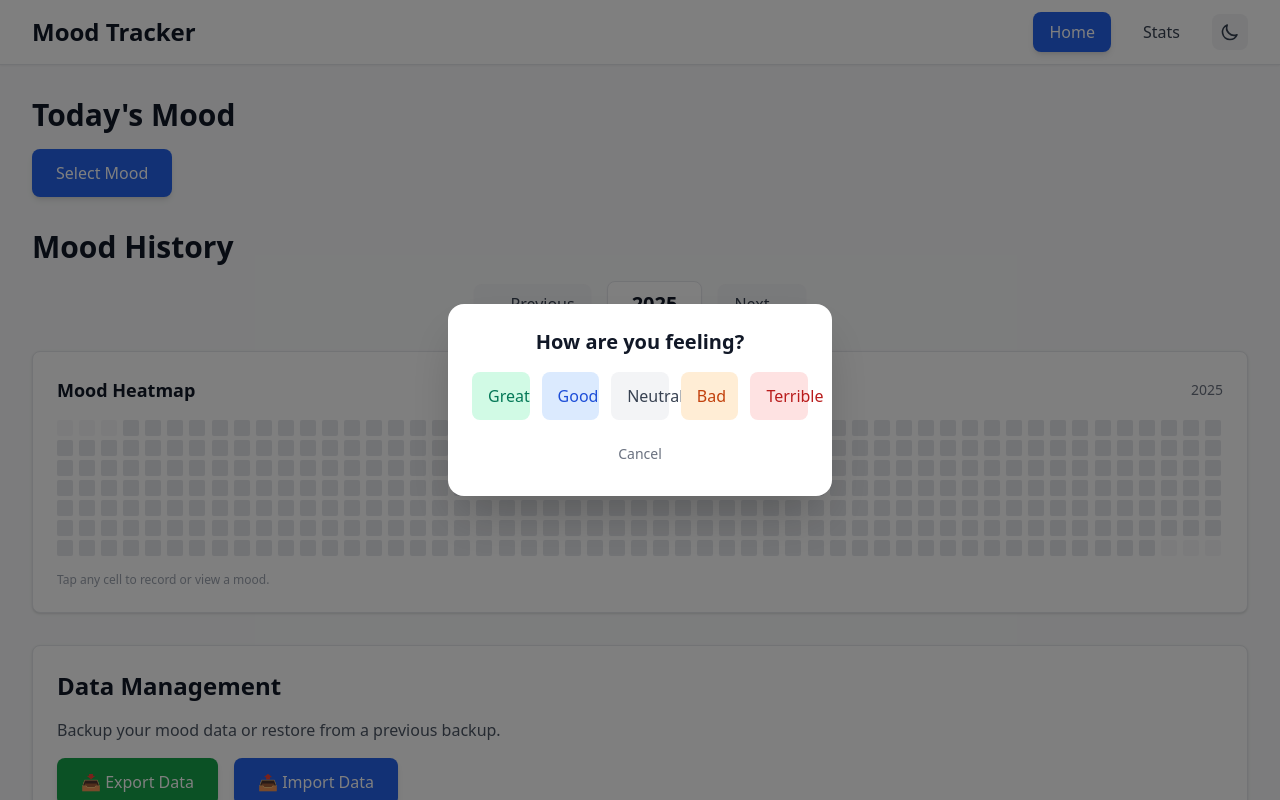
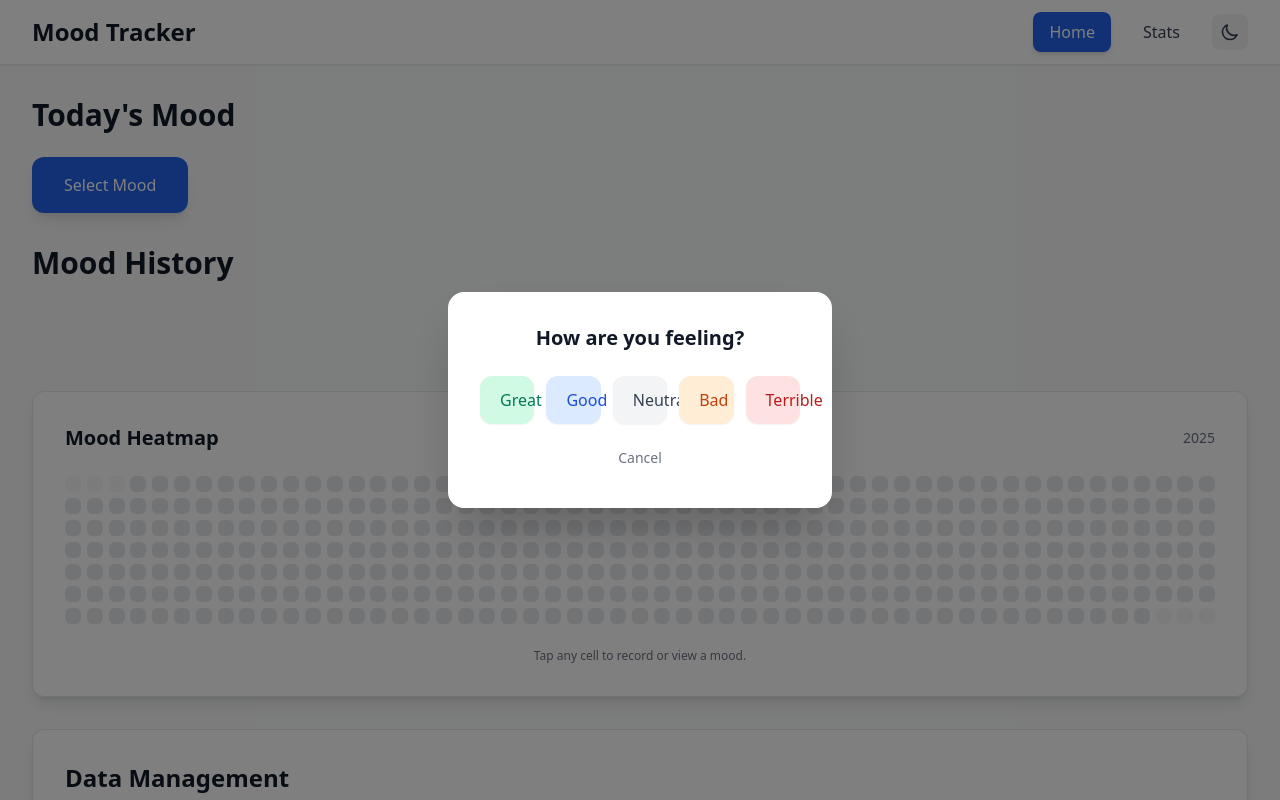
Before and after one commit to Ananta-2311/MoodTracker, a React (Vite) app: page / in a window 1280 px wide. Both pictures are taken after a click on the button "Select Mood". Shown: the top 800 px of the page. Built offline with nearby package versions, Linux system fonts and the light colour scheme; no server answers.

Commit message:
Edit: Some final edits

```diff
--- a/src/components/Heatmap.tsx
+++ b/src/components/Heatmap.tsx
@@ -80,15 +80,15 @@ function Heatmap({ year = new Date().getFullYear(), onCellClick }: HeatmapProps)
   const cells = useMemo(() => generateHeatmapCells(year, allMoods), [year, allMoods, refreshKey])
 
   return (
-    <div className="bg-white dark:bg-gray-800 rounded-lg shadow p-6 border border-gray-200 dark:border-gray-700">
-      <div className="flex items-center justify-between mb-4">
-        <h3 className="text-lg font-semibold text-gray-900 dark:text-white">Mood Heatmap</h3>
-        <span className="text-sm text-gray-500 dark:text-gray-400">{year}</span>
+    <div className="bg-white dark:bg-gray-800 rounded-xl shadow-lg p-8 border border-gray-200 dark:border-gray-700">
+      <div className="flex items-center justify-between mb-6">
+        <h3 className="text-xl font-semibold text-gray-900 dark:text-white">Mood Heatmap</h3>
+        <span className="text-sm font-medium text-gray-500 dark:text-gray-400">{year}</span>
       </div>
 
-      <div className="overflow-x-auto">
+      <div className="overflow-x-auto -mx-2 px-2">
         <div
-          className="grid gap-1"
+          className="grid gap-1.5"
           style={{
             gridTemplateColumns: `repeat(${WEEKS_IN_YEAR}, minmax(0, 1fr))`,
           }}
@@ -107,14 +107,14 @@ function Heatmap({ year = new Date().getFullYear(), onCellClick }: HeatmapProps)
                 key={cell.label}
                 onClick={(e) => onCellClick?.(cell.date, e)}
                 className={`
-                  w-4 h-4 rounded-sm
+                  w-4 h-4 rounded-md
                   ${baseColor}
                   ${hoverColor}
                   transition-all duration-500 ease-in-out
                   transition-colors duration-300 ease-in-out
                   transform hover:scale-125 active:scale-95
                   ${!cell.inYear ? 'opacity-60' : 'opacity-100'}
-                  focus:outline-none focus:ring-2 focus:ring-offset-1 focus:ring-gray-400
+                  focus:outline-none focus:ring-2 focus:ring-offset-1 focus:ring-gray-400 dark:focus:ring-gray-500
                   cursor-pointer
                 `}
                 aria-label={`Mood entry for ${cell.label}${cell.mood ? `: ${cell.mood}` : ''}`}
@@ -125,7 +125,7 @@ function Heatmap({ year = new Date().getFullYear(), onCellClick }: HeatmapProps)
         </div>
       </div>
 
-      <p className="mt-4 text-xs text-gray-400 dark:text-gray-500">Tap any cell to record or view a mood.</p>
+      <p className="mt-6 text-xs text-gray-500 dark:text-gray-400 text-center">Tap any cell to record or view a mood.</p>
     </div>
   )
 }
--- a/src/components/MoodPicker.tsx
+++ b/src/components/MoodPicker.tsx
@@ -71,29 +71,54 @@ function MoodPicker({ onSelect, isOpen = true, onClose, position }: MoodPickerPr
     return null;
   }
 
-  // Calculate position for the picker
+  // Calculate position for the picker with smarter positioning logic
   const getPickerStyle = (): React.CSSProperties => {
-    if (position) {
-      const pickerWidth = 320; // Approximate width of picker
-      const pickerHeight = 300; // Approximate height of picker
-      const offset = 20; // Offset from clicked cell
-
-      // Calculate horizontal position (center on x, but keep within viewport)
-      let left = position.x;
-      if (left + pickerWidth / 2 > window.innerWidth) {
-        left = window.innerWidth - pickerWidth / 2 - 10;
-      }
-      if (left - pickerWidth / 2 < 0) {
-        left = pickerWidth / 2 + 10;
+    if (!position) {
+      return {};
     }
 
-      // Calculate vertical position (below cell, but keep within viewport)
+    const pickerWidth = 384; // max-w-sm = 384px
+    const pickerHeight = 280; // Approximate height including padding
+    const padding = 16; // Viewport padding
+    const offset = 12; // Offset from clicked cell
+
+    const viewportWidth = window.innerWidth;
+    const viewportHeight = window.innerHeight;
+
+    // Calculate horizontal position with smart centering
+    let left = position.x;
+    const halfWidth = pickerWidth / 2;
+
+    // Check if picker would overflow right
+    if (left + halfWidth > viewportWidth - padding) {
+      left = viewportWidth - halfWidth - padding;
+    }
+    // Check if picker would overflow left
+    if (left - halfWidth < padding) {
+      left = halfWidth + padding;
+    }
+
+    // Calculate vertical position with preference for below, fallback to above
     let top = position.y + offset;
-      if (top + pickerHeight > window.innerHeight) {
-        top = position.y - pickerHeight - offset; // Show above if no room below
+    let placement: 'below' | 'above' | 'center' = 'below';
+
+    // Check if there's enough room below
+    if (top + pickerHeight > viewportHeight - padding) {
+      // Try above
+      const topAbove = position.y - pickerHeight - offset;
+      if (topAbove >= padding) {
+        top = topAbove;
+        placement = 'above';
+      } else {
+        // Not enough room above or below, center vertically
+        top = Math.max(padding, (viewportHeight - pickerHeight) / 2);
+        placement = 'center';
       }
-      if (top < 0) {
-        top = 10; // Fallback to top of screen
+    }
+
+    // Ensure we don't go below viewport
+    if (top + pickerHeight > viewportHeight - padding) {
+      top = viewportHeight - pickerHeight - padding;
     }
 
     return {
@@ -103,9 +128,6 @@ function MoodPicker({ onSelect, isOpen = true, onClose, position }: MoodPickerPr
       transform: 'translate(-50%, 0)',
       zIndex: 50,
     };
-    }
-    // Default centered position
-    return {};
   };
 
   const containerClass = position
@@ -115,13 +137,13 @@ function MoodPicker({ onSelect, isOpen = true, onClose, position }: MoodPickerPr
   return (
     <div className={`${containerClass} animate-fade-in`} onClick={onClose}>
       <div
-        className={`bg-white dark:bg-gray-800 rounded-2xl shadow-2xl p-6 w-full max-w-sm transform transition-all duration-200 animate-scale-in ${
+        className={`bg-white dark:bg-gray-800 rounded-2xl shadow-2xl p-8 w-full max-w-sm transform transition-all duration-200 animate-scale-in ${
           position ? '' : 'mx-auto'
         }`}
         style={getPickerStyle()}
         onClick={(e) => e.stopPropagation()} // Prevent closing when clicking inside picker
       >
-        <div className="mb-4">
+        <div className="mb-6">
           <h2 className="text-xl font-semibold text-gray-900 dark:text-white text-center">
             How are you feeling?
           </h2>
@@ -136,14 +158,15 @@ function MoodPicker({ onSelect, isOpen = true, onClose, position }: MoodPickerPr
                 ${option.bgColor}
                 ${option.color}
                 ${option.hoverColor}
-                px-4 py-4 sm:py-3 rounded-lg
+                px-5 py-4 sm:py-3 rounded-xl
                 font-medium text-sm sm:text-base
                 transition-all duration-200
                 transform hover:scale-105 active:scale-95
+                shadow-sm hover:shadow-md
                 focus:outline-none focus:ring-2 focus:ring-offset-2
-                focus:ring-gray-400
+                focus:ring-gray-400 dark:focus:ring-gray-500
                 min-h-[48px] sm:min-h-0
-                ${selectedMood === option.value ? 'ring-2 ring-offset-2 ring-gray-400 scale-105' : ''}
+                ${selectedMood === option.value ? 'ring-2 ring-offset-2 ring-gray-400 dark:ring-gray-500 scale-105 shadow-md' : ''}
               `}
               aria-label={`Select ${option.label} mood`}
             >
--- a/src/components/YearSelector.tsx
+++ b/src/components/YearSelector.tsx
@@ -40,7 +40,7 @@ function YearSelector({ year, onYearChange, minYear, maxYear }: YearSelectorProp
         ← Previous
       </button>
 
-      <div className="px-6 py-2 bg-white dark:bg-gray-800 rounded-lg border border-gray-200 dark:border-gray-700 shadow-sm">
+      <div className="px-8 py-3 bg-white dark:bg-gray-800 rounded-xl border border-gray-200 dark:border-gray-700 shadow-md">
         <span className="text-xl font-semibold text-gray-900 dark:text-white">{year}</span>
       </div>
 
--- a/src/pages/HomePage.tsx
+++ b/src/pages/HomePage.tsx
@@ -238,11 +238,11 @@ function HomePage() {
       )}
 
       <div>
-        <h2 className="text-3xl font-bold text-gray-900 dark:text-white mb-4">Today's Mood</h2>
+        <h2 className="text-3xl font-bold text-gray-900 dark:text-white mb-6">Today's Mood</h2>
         <div className="flex items-center gap-4">
           <button
             onClick={() => setShowPicker(true)}
-            className="bg-blue-600 hover:bg-blue-700 dark:bg-blue-500 dark:hover:bg-blue-600 text-white font-medium px-6 py-3 rounded-lg transition-all duration-200 transform hover:scale-105 active:scale-95 shadow-md hover:shadow-lg"
+            className="bg-blue-600 hover:bg-blue-700 dark:bg-blue-500 dark:hover:bg-blue-600 text-white font-medium px-8 py-4 rounded-xl transition-all duration-200 transform hover:scale-105 active:scale-95 shadow-lg hover:shadow-xl"
           >
             {todayMood ? `Update Mood (${todayMood})` : 'Select Mood'}
           </button>
@@ -260,10 +260,10 @@ function HomePage() {
         />
       </div>
       <div>
-        <div className="flex items-center justify-between mb-4">
+        <div className="flex items-center justify-between mb-6">
           <h2 className="text-3xl font-bold text-gray-900 dark:text-white">Mood History</h2>
         </div>
-        <div className="mb-6">
+        <div className="mb-8">
           <YearSelector
             year={activeYear}
             onYearChange={setActiveYear}
@@ -272,9 +272,9 @@ function HomePage() {
         <Heatmap year={activeYear} onCellClick={handleCellClick} />
       </div>
 
-      <div className="bg-white dark:bg-gray-800 rounded-lg shadow p-6 border border-gray-200 dark:border-gray-700">
-        <h2 className="text-2xl font-bold text-gray-900 dark:text-white mb-4">Data Management</h2>
-        <p className="text-gray-600 dark:text-gray-400 mb-4">
+      <div className="bg-white dark:bg-gray-800 rounded-xl shadow-lg p-8 border border-gray-200 dark:border-gray-700">
+        <h2 className="text-2xl font-bold text-gray-900 dark:text-white mb-3">Data Management</h2>
+        <p className="text-gray-600 dark:text-gray-400 mb-6">
           Backup your mood data or restore from a previous backup.
         </p>
         <div className="flex flex-wrap gap-4">
@@ -282,9 +282,9 @@ function HomePage() {
             onClick={handleExportData}
             className="
               bg-green-600 hover:bg-green-700 dark:bg-green-500 dark:hover:bg-green-600
-              text-white font-medium px-6 py-3 rounded-lg
+              text-white font-medium px-6 py-3 rounded-xl
               transition-all duration-200 transform hover:scale-105 active:scale-95
-              shadow-md hover:shadow-lg
+              shadow-lg hover:shadow-xl
               focus:outline-none focus:ring-2 focus:ring-offset-2 focus:ring-green-500
             "
           >
@@ -294,9 +294,9 @@ function HomePage() {
             onClick={handleImportData}
             className="
               bg-blue-600 hover:bg-blue-700 dark:bg-blue-500 dark:hover:bg-blue-600
-              text-white font-medium px-6 py-3 rounded-lg
+              text-white font-medium px-6 py-3 rounded-xl
               transition-all duration-200 transform hover:scale-105 active:scale-95
-              shadow-md hover:shadow-lg
+              shadow-lg hover:shadow-xl
               focus:outline-none focus:ring-2 focus:ring-offset-2 focus:ring-blue-500
             "
           >
@@ -313,9 +313,9 @@ function HomePage() {
         />
       </div>
 
-      <div className="bg-white dark:bg-gray-800 rounded-lg shadow p-6 border border-gray-200 dark:border-gray-700">
-        <h2 className="text-2xl font-bold text-gray-900 dark:text-white mb-4">Backend Sync</h2>
-        <div className="flex items-center gap-2 mb-4">
+      <div className="bg-white dark:bg-gray-800 rounded-xl shadow-lg p-8 border border-gray-200 dark:border-gray-700">
+        <h2 className="text-2xl font-bold text-gray-900 dark:text-white mb-3">Backend Sync</h2>
+        <div className="flex items-center gap-2 mb-6">
           <div className={`
             w-3 h-3 rounded-full
             ${backendAvailable === null
@@ -333,7 +333,7 @@ function HomePage() {
                 : 'Backend unavailable'}
           </p>
         </div>
-        <p className="text-gray-600 dark:text-gray-400 mb-4">
+        <p className="text-gray-600 dark:text-gray-400 mb-6">
           Sync your mood data with the backend server. Sync merges local and remote data.
         </p>
         <div className="flex flex-wrap gap-4">
@@ -343,9 +343,9 @@ function HomePage() {
             className="
               bg-purple-600 hover:bg-purple-700 dark:bg-purple-500 dark:hover:bg-purple-600
               disabled:bg-gray-400 disabled:cursor-not-allowed
-              text-white font-medium px-6 py-3 rounded-lg
+              text-white font-medium px-6 py-3 rounded-xl
               transition-all duration-200 transform hover:scale-105 active:scale-95
-              shadow-md hover:shadow-lg
+              shadow-lg hover:shadow-xl
               focus:outline-none focus:ring-2 focus:ring-offset-2 focus:ring-purple-500
             "
           >
@@ -357,9 +357,9 @@ function HomePage() {
             className="
               bg-indigo-600 hover:bg-indigo-700 dark:bg-indigo-500 dark:hover:bg-indigo-600
               disabled:bg-gray-400 disabled:cursor-not-allowed
-              text-white font-medium px-6 py-3 rounded-lg
+              text-white font-medium px-6 py-3 rounded-xl
               transition-all duration-200 transform hover:scale-105 active:scale-95
-              shadow-md hover:shadow-lg
+              shadow-lg hover:shadow-xl
               focus:outline-none focus:ring-2 focus:ring-offset-2 focus:ring-indigo-500
             "
           >
@@ -371,9 +371,9 @@ function HomePage() {
             className="
               bg-teal-600 hover:bg-teal-700 dark:bg-teal-500 dark:hover:bg-teal-600
               disabled:bg-gray-400 disabled:cursor-not-allowed
-              text-white font-medium px-6 py-3 rounded-lg
+              text-white font-medium px-6 py-3 rounded-xl
               transition-all duration-200 transform hover:scale-105 active:scale-95
-              shadow-md hover:shadow-lg
+              shadow-lg hover:shadow-xl
               focus:outline-none focus:ring-2 focus:ring-offset-2 focus:ring-teal-500
             "
           >
--- a/src/store/useMoodStore.ts
+++ b/src/store/useMoodStore.ts
@@ -15,26 +15,30 @@ export interface MoodData {
 
 /**
  * Get the current date in YYYY-MM-DD format
+ * Optimized for performance with caching and efficient string operations
  */
+const DATE_FORMAT_REGEX = /^\d{4}-\d{2}-\d{2}$/;
+
 function getDateKey(date?: Date | string): string {
+  // Fast path for string dates already in correct format
+  if (typeof date === 'string' && DATE_FORMAT_REGEX.test(date)) {
+    return date;
+  }
+
+  let dateObj: Date;
+
   if (typeof date === 'string') {
-    // Validate and return if already in correct format
-    if (/^\d{4}-\d{2}-\d{2}$/.test(date)) {
-      return date;
-    }
     // Try to parse the string as a date
-    const parsed = new Date(date);
-    if (isNaN(parsed.getTime())) {
+    dateObj = new Date(date);
+    if (isNaN(dateObj.getTime())) {
       throw new Error('Invalid date string');
     }
-    date = parsed;
+  } else {
+    dateObj = date || new Date();
   }
 
-  const d = date || new Date();
-  const year = d.getFullYear();
-  const month = String(d.getMonth() + 1).padStart(2, '0');
-  const day = String(d.getDate()).padStart(2, '0');
-  return `${year}-${month}-${day}`;
+  // Optimized date formatting using toISOString (faster than manual formatting)
+  return dateObj.toISOString().split('T')[0];
 }
 
 /**
--- a/src/utils/moodColors.ts
+++ b/src/utils/moodColors.ts
@@ -3,13 +3,14 @@ import { type MoodOption } from '../components/MoodPicker';
 /**
  * Color map for mood values
  * Maps each mood to its corresponding background color classes
+ * Improved palette with better contrast and visual distinction
  */
 export const moodColorMap: Record<MoodOption, string> = {
-  great: 'bg-emerald-500',
-  good: 'bg-blue-500',
-  neutral: 'bg-gray-400',
-  bad: 'bg-orange-500',
-  terrible: 'bg-red-500',
+  great: 'bg-emerald-600 dark:bg-emerald-500',
+  good: 'bg-blue-500 dark:bg-blue-400',
+  neutral: 'bg-slate-400 dark:bg-slate-500',
+  bad: 'bg-amber-500 dark:bg-amber-400',
+  terrible: 'bg-rose-600 dark:bg-rose-500',
 };
 
 /**
@@ -17,11 +18,11 @@ export const moodColorMap: Record<MoodOption, string> = {
  * Maps each mood to its corresponding hover background color classes
  */
 export const moodHoverColorMap: Record<MoodOption, string> = {
-  great: 'hover:bg-emerald-600',
-  good: 'hover:bg-blue-600',
-  neutral: 'hover:bg-gray-500',
-  bad: 'hover:bg-orange-600',
-  terrible: 'hover:bg-red-600',
+  great: 'hover:bg-emerald-700 dark:hover:bg-emerald-600',
+  good: 'hover:bg-blue-600 dark:hover:bg-blue-500',
+  neutral: 'hover:bg-slate-500 dark:hover:bg-slate-600',
+  bad: 'hover:bg-amber-600 dark:hover:bg-amber-500',
+  terrible: 'hover:bg-rose-700 dark:hover:bg-rose-600',
 };
 
 /**
@@ -31,7 +32,7 @@ export const moodHoverColorMap: Record<MoodOption, string> = {
  */
 export function getMoodColor(mood: string | MoodOption | null | undefined): string {
   if (!mood) {
-    return 'bg-gray-200';
+    return 'bg-gray-200 dark:bg-gray-700';
   }
 
   // Type guard to check if mood is a valid MoodOption
@@ -39,7 +40,7 @@ export function getMoodColor(mood: string | MoodOption | null | undefined): stri
     return moodColorMap[mood as MoodOption];
   }
 
-  return 'bg-gray-200';
+  return 'bg-gray-200 dark:bg-gray-700';
 }
 
 /**
@@ -49,7 +50,7 @@ export function getMoodColor(mood: string | MoodOption | null | undefined): stri
  */
 export function getMoodHoverColor(mood: string | MoodOption | null | undefined): string {
   if (!mood) {
-    return 'hover:bg-gray-300';
+    return 'hover:bg-gray-300 dark:hover:bg-gray-600';
   }
 
   // Type guard to check if mood is a valid MoodOption
@@ -57,5 +58,5 @@ export function getMoodHoverColor(mood: string | MoodOption | null | undefined):
     return moodHoverColorMap[mood as MoodOption];
   }
 
-  return 'hover:bg-gray-300';
+  return 'hover:bg-gray-300 dark:hover:bg-gray-600';
 }
--- a/vite.config.ts
+++ b/vite.config.ts
@@ -4,4 +4,9 @@ import react from '@vitejs/plugin-react'
 // https://vite.dev/config/
 export default defineConfig({
   plugins: [react()],
+  test: {
+    globals: true,
+    environment: 'jsdom',
+    setupFiles: './src/test/setup.ts',
+  },
 })
```
Also changed, not shown: package.json (+10 -2 lines). Lines whose indentation alone changed are shown as unchanged.
